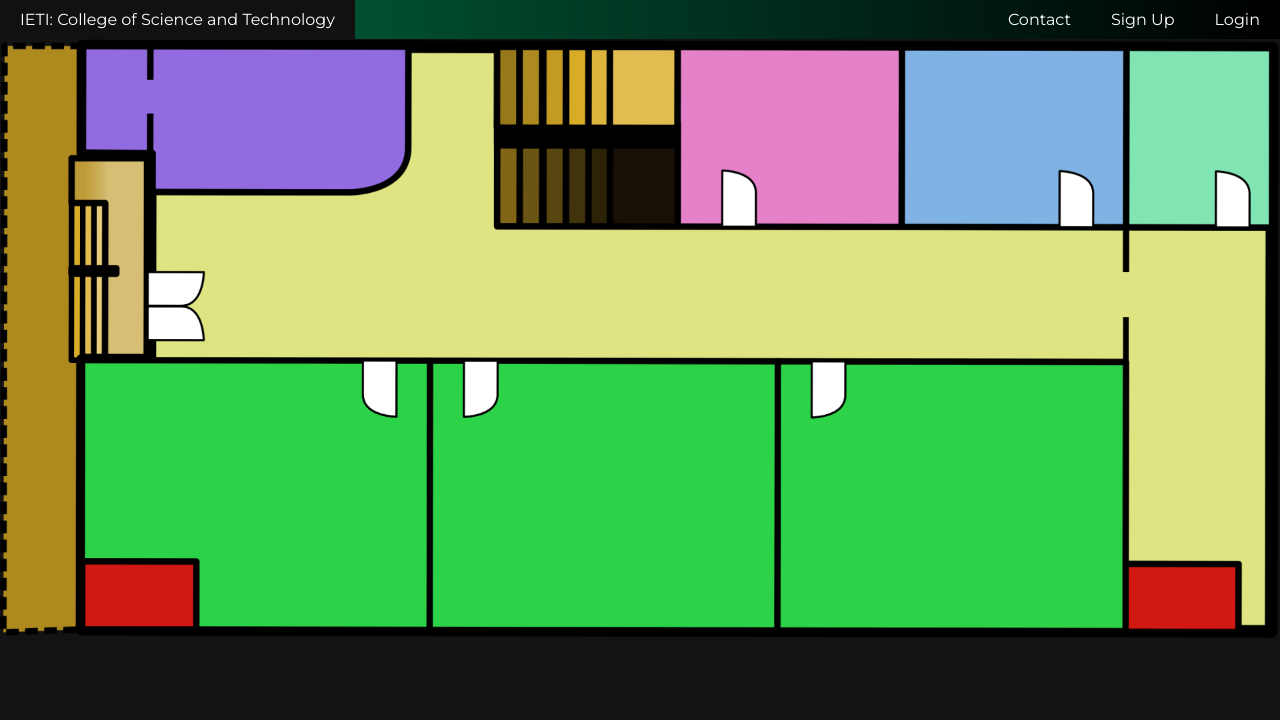
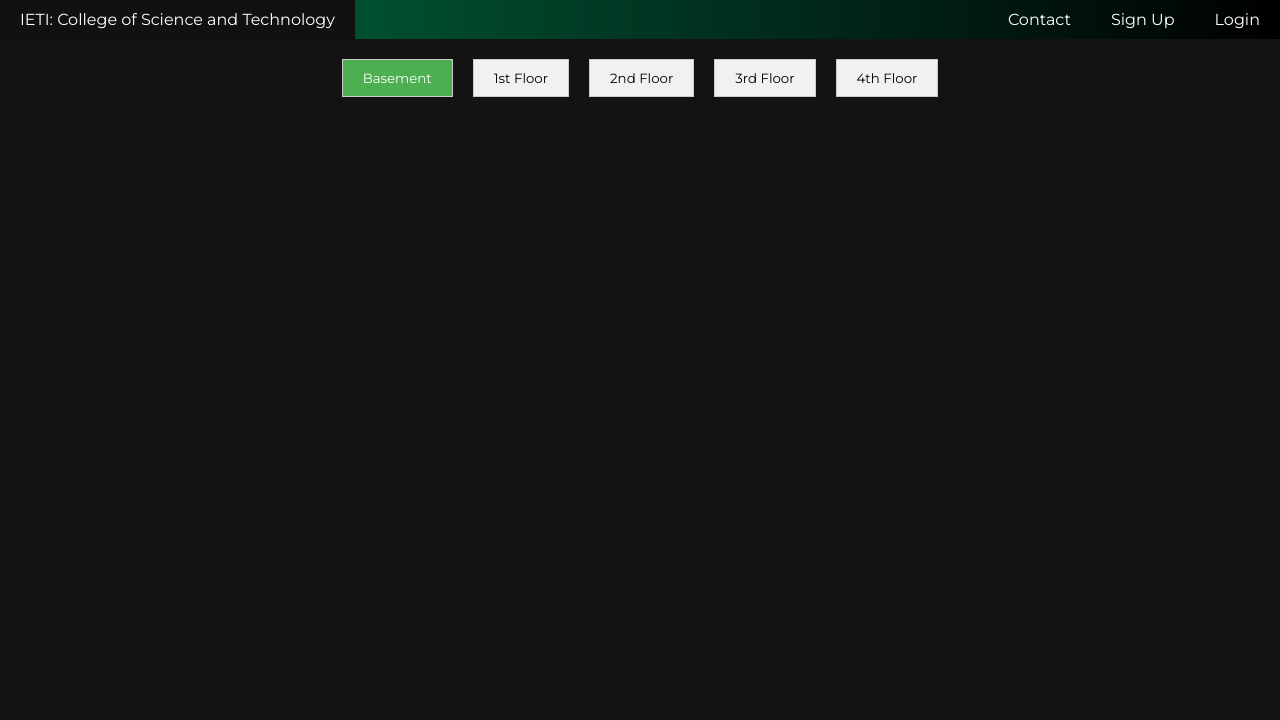
Before and after one commit to Kukileeyan/IMPS, a Django app: page / in a window 1280 px wide. Shown: the top 720 px of the page. Run offline with Django 5.2, Linux system fonts and the light colour scheme.

Commit message:
Updated Version

```diff
--- a/IMPS_System/IMPS_Project/IMPS_App/static/css/styles.css
+++ /dev/null
@@ -1,52 +0,0 @@
-@import url('https://fonts.googleapis.com/css2?family=Montserrat:ital,wght@0,100..900;1,100..900&display=swap');
-* {
-  margin: 0;
-  padding: 0;
-  font-family: "Montserrat", sans-serif;
-  font-optical-sizing: auto;
-  font-weight: 400;
-  font-style: normal;
-  text-decoration: none;
-}
-
-body {
-    font-family: Arial, sans-serif;
-    background-color: #131313;
-}
-
-ul {
-  list-style-type: none;
-  margin: 0;
-  padding: 0px;
-  overflow: hidden;
-  background: linear-gradient(to left, #000000, #006e44);
-  z-index: 10;
-}
-
-li {
-  float: right;
-}
-
-li a {
-  display: block;
-  color: white;
-  text-align: center;
-  padding: 10px 20px;
-  text-decoration: none;
-}
-
-li a h3 {
-  display: block;
-  float: left;
-}
-
-li a:hover {
-  background-color: #111;
-}
-
-
-img {
-  display: block;
-  max-width: 100%;
-  max-height: auto;
-}
--- a/IMPS_System/IMPS_Project/IMPS_App/static/js/script.js
+++ b/IMPS_System/IMPS_Project/IMPS_App/static/js/script.js
@@ -7,3 +7,28 @@ window.addEventListener("blur", () => {
   window.addEventListener("focus", () => {
     document.title = "Welcome To IETI Marikina!"
   });
+
+  // Function to handle tab switching
+  function openFloor(evt, floorName) {
+    var i, tabcontent, tablinks;
+
+    // Hide all images
+    tabcontent = document.getElementsByClassName("tabcontent");
+    for (i = 0; i < tabcontent.length; i++) {
+      tabcontent[i].style.display = "none";
+    }
+
+    // Remove active class from all buttons
+    tablinks = document.getElementsByClassName("tablinks");
+    for (i = 0; i < tablinks.length; i++) {
+      tablinks[i].className = tablinks[i].className.replace(" active", "");
+    }
+
+    // Show the selected floor image and add active class to the button
+    document.getElementById(floorName).style.display = "block";
+    evt.currentTarget.className += " active";
+
+    // Update the iframe with the selected floor image
+    var iframe = document.getElementById("floorImage");
+    iframe.src = "{% static 'Images/" + floorName + ".png' %}";
+  }
--- a/IMPS_System/IMPS_Project/IMPS_App/templates/Lobby.html
+++ b/IMPS_System/IMPS_Project/IMPS_App/templates/Lobby.html
@@ -7,8 +7,98 @@
   <meta name="viewport" content="width=device-width, initial-scale=1.0">
   <link rel="stylesheet" type="text/css" href="{% static 'css/styles.css' %}">
   <title>Welcome to IETI Marikina</title>
+  <style>
+    /* Importing font */
+    @import url('https://fonts.googleapis.com/css2?family=Montserrat:ital,wght@0,100..900;1,100..900&display=swap');
+
+    * {
+      margin: 0;
+      padding: 0;
+      font-family: "Montserrat", sans-serif;
+      font-optical-sizing: auto;
+      font-weight: 400;
+      font-style: normal;
+      text-decoration: none;
+    }
+
+    body {
+      font-family: Arial, sans-serif;
+      background-color: #131313;
+      color: white;
+    }
+
+    ul {
+      list-style-type: none;
+      margin: 0;
+      padding: 0px;
+      overflow: hidden;
+      background: linear-gradient(to left, #000000, #006e44);
+      z-index: 10;
+    }
+
+    li {
+      float: right;
+    }
+
+    li a {
+      display: block;
+      color: white;
+      text-align: center;
+      padding: 10px 20px;
+      text-decoration: none;
+    }
+
+    li a h3 {
+      display: block;
+      float: left;
+    }
+
+    li a:hover {
+      background-color: #111;
+    }
+
+    img {
+      display: block;
+      max-width: 100%;
+      max-height: auto;
+    }
+
+    /* Style for the floor selection tabs */
+    .tabs {
+      display: flex;
+      justify-content: center;
+      margin-top: 20px;
+    }
+
+    .tabs button {
+      padding: 10px 20px;
+      margin: 0 10px;
+      background-color: #f1f1f1;
+      border: 1px solid #ccc;
+      cursor: pointer;
+      transition: background-color 0.3s;
+    }
+
+    .tabs button:hover {
+      background-color: #4CAF50;
+      color: white;
+    }
+
+    .tabs button.active {
+      background-color: #4CAF50;
+      color: white;
+    }
+
+    iframe {
+      width: 100%;
+      height: 600px;
+      border: none;
+      margin-top: 20px;
+    }
+  </style>
 </head>
 <body>
+
   <div class="container">
     <header class="header">
       <nav>
@@ -20,18 +110,77 @@
         </ul>
       </nav>
     </header>
+
     <main>
-      <a href="default.asp">
-        <img src="{% static 'Images/1stFloorBase.png' %}" alt="1stFloor">
-      </a>
+      <!-- Tabs for selecting floors -->
+      <div class="tabs">
+        <button class="tablinks active" onclick="openFloor(event, 'Basement')">Basement</button>
+        <button class="tablinks" onclick="openFloor(event, 'FirstFloor')">1st Floor</button>
+        <button class="tablinks" onclick="openFloor(event, 'SecondFloor')">2nd Floor</button>
+        <button class="tablinks" onclick="openFloor(event, 'ThirdFloor')">3rd Floor</button>
+        <button class="tablinks" onclick="openFloor(event, 'FourthFloor')">4th Floor</button>
+      </div>
+
+      <!-- Iframe to show the selected floor image with interactive map -->
+      <iframe id="floorImage" src="about:blank"></iframe>
+
     </main>
+
     <footer>
+      <!-- Footer Content Here -->
     </footer>
+  </div>
+
+  <script src="{% static 'js/script.js' %}"></script>
+  <script>
+    // Function to handle tab switching and writing HTML content into iframe
+    function openFloor(evt, floorName) {
+      var i, tabcontent, tablinks;
+
+      // Hide all images (not really needed here as we are directly updating iframe content)
+      tabcontent = document.getElementsByClassName("tabcontent");
+      for (i = 0; i < tabcontent.length; i++) {
+        tabcontent[i].style.display = "none";
+      }
+
+      // Remove active class from all buttons
+      tablinks = document.getElementsByClassName("tablinks");
+      for (i = 0; i < tablinks.length; i++) {
+        tablinks[i].className = tablinks[i].className.replace(" active", "");
+      }
+
+      // Show the selected floor image and add active class to the button
+      evt.currentTarget.className += " active";
+
+      // Update the iframe with the selected floor image and image map
+      var iframe = document.getElementById("floorImage");
+
+      var imageHtml = `
+        <html>
+        <head>
+          <style>
+            body { text-align: center; margin: 0; background-color: #131313; }
+            img { width: 100%; }
+          </style>
+        </head>
+        <body>
+          <img src="{% static 'Images/FirstFloor.png' %}" alt="First Floor" usemap="#image-map">
+          <map name="image-map">
+            <!-- Example image map coordinates, you can update these as needed -->
+            <area shape="rect" coords="34,44,270,350" alt="Area 1" href="area1.html">
+            <area shape="circle" coords="400,400,50" alt="Area 2" href="area2.html">
+            <area shape="poly" coords="400,500,500,600,600,500" alt="Area 3" href="area3.html">
+          </map>
+        </body>
+        </html>
+      `;
+
+      // Write HTML content into the iframe
+      iframe.contentWindow.document.open();
+      iframe.contentWindow.document.write(imageHtml);
+      iframe.contentWindow.document.close();
+    }
+  </script>
 
 </body>
-
-<script src="{% static 'js/script.js' %}"></script>
-
-
-</script>
 </html>
```
Also changed, not shown: IMPS_System/IMPS_Project/IMPS_App/static/Images/FirstFloor.png (renamed from IMPS_System/IMPS_Project/IMPS_App/static/Images/1stFloorBase.png). Lines whose indentation alone changed are shown as unchanged.
